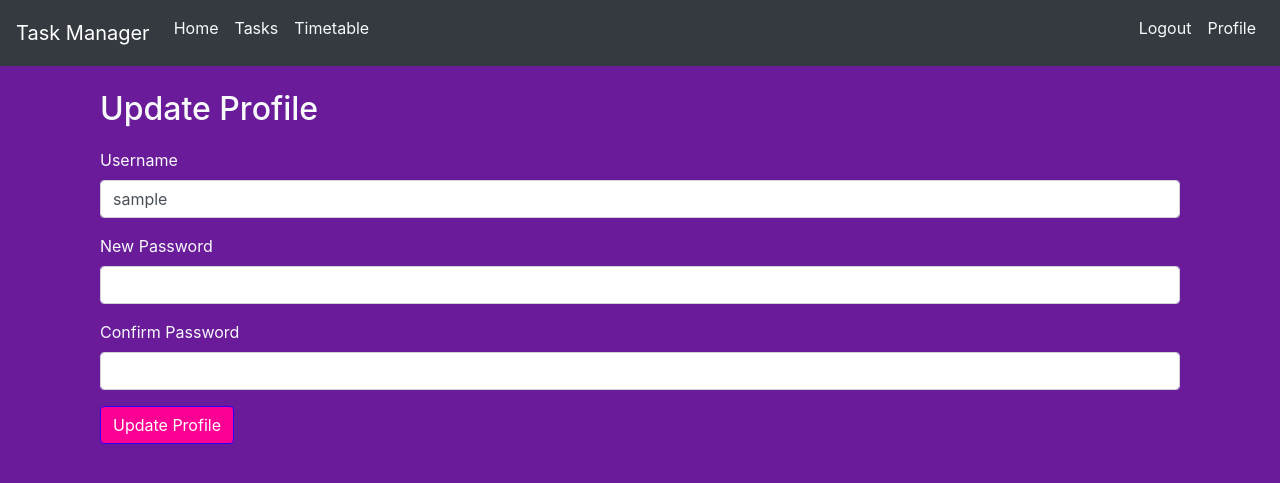
After one commit to shoaib2000857/Final-Project, a Flask app: page /profile in a window 1280 px wide. The commit adds this page. Shown: the top 483 px of the page. Run offline with Flask 3, Linux system fonts and the light colour scheme; the visitor is signed in with stand-in values (Sample User, id 1); some libraries are stand-ins or nearby versions.

Commit message:
Added a Profile Page

```diff
--- a/app.py
+++ b/app.py
@@ -2,7 +2,7 @@ from flask import Flask, render_template, redirect, url_for, request, jsonify, f
 from flask_wtf import CSRFProtect
 from extensions import db, login_manager
 from flask_login import UserMixin, login_user, login_required, logout_user, current_user
-from forms import LoginForm, TaskForm, SignupForm, TimetableEntryForm
+from forms import LoginForm, TaskForm, SignupForm, TimetableEntryForm, ProfileForm
 from models import User, Task, TimetableEntry
 from flask_migrate import Migrate
 
@@ -31,7 +31,7 @@ def create_app():
             user.set_password(form.password.data)
             db.session.add(user)
             db.session.commit()
-            flash('Congratulations, you are now a registered user!')
+            flash('Congratulations, you are now a registered user!', 'success')
             return redirect(url_for('login'))
         return render_template('signup.html', form=form)
 
@@ -42,16 +42,31 @@ def create_app():
             user = User.query.filter_by(username=form.username.data).first()
             if user and user.check_password(form.password.data):
                 login_user(user)
+                flash('Login successful!', 'success')
                 return redirect(url_for('index'))
             else:
-                flash('Invalid username or password')
+                flash('Invalid username or password', 'danger')
         return render_template('login.html', form=form)
 
     @app.route('/logout')
     @login_required
     def logout():
         logout_user()
+        flash('You have been logged out.', 'info')
         return redirect(url_for('login'))
+
+    @app.route('/profile', methods=['GET', 'POST'])
+    @login_required
+    def profile():
+        form = ProfileForm(obj=current_user)
+        if form.validate_on_submit():
+            current_user.username = form.username.data
+            if form.password.data:
+                current_user.set_password(form.password.data)
+            db.session.commit()
+            flash('Profile updated successfully!', 'success')
+            return redirect(url_for('profile'))
+        return render_template('profile.html', form=form)
 
     @app.route('/tasks', methods=['GET', 'POST'])
     @login_required
@@ -68,6 +83,7 @@ def create_app():
             )
             db.session.add(task)
             db.session.commit()
+            flash('Task added successfully!', 'success')
             return redirect(url_for('tasks'))
         tasks = Task.query.filter_by(user_id=current_user.id).all()
         return render_template('tasks.html', form=form, tasks=tasks)
@@ -77,9 +93,11 @@ def create_app():
     def toggle_task(task_id):
         task = Task.query.get_or_404(task_id)
         if task.user_id != current_user.id:
+            flash('You do not have permission to modify this task.', 'danger')
             return redirect(url_for('tasks'))
         task.completed = not task.completed
         db.session.commit()
+        flash('Task status updated.', 'success')
         return redirect(url_for('tasks'))
 
     @app.route('/delete_task/<int:task_id>', methods=['POST'])
@@ -87,9 +105,11 @@ def create_app():
     def delete_task(task_id):
         task = Task.query.get_or_404(task_id)
         if task.user_id != current_user.id:
+            flash('You do not have permission to delete this task.', 'danger')
             return redirect(url_for('tasks'))
         db.session.delete(task)
         db.session.commit()
+        flash('Task deleted.', 'success')
         return redirect(url_for('tasks'))
 
     @app.route('/edit_task/<int:task_id>', methods=['GET', 'POST'])
@@ -97,6 +117,7 @@ def create_app():
     def edit_task(task_id):
         task = Task.query.get_or_404(task_id)
         if task.user_id != current_user.id:
+            flash('You do not have permission to edit this task.', 'danger')
             return redirect(url_for('tasks'))
         form = TaskForm(obj=task)
         if form.validate_on_submit():
@@ -106,6 +127,7 @@ def create_app():
             task.priority = form.priority.data
             task.completed = form.completed.data
             db.session.commit()
+            flash('Task updated successfully!', 'success')
             return redirect(url_for('tasks'))
         return render_template('edit_task.html', form=form, task=task)
 
--- a/forms.py
+++ b/forms.py
@@ -1,10 +1,10 @@
 from flask_wtf import FlaskForm
 from wtforms import StringField, PasswordField, SubmitField, DateField, TimeField, SelectField, BooleanField, TextAreaField, DateTimeField
-from wtforms.validators import DataRequired, EqualTo, ValidationError, DataRequired, Optional
+from wtforms.validators import DataRequired, EqualTo, ValidationError, DataRequired, Optional, Length
 from models import User
 class LoginForm(FlaskForm):
     username = StringField('Username', validators=[DataRequired()])
-    password = PasswordField('Password', validators=[DataRequired()])
+    password = PasswordField('Password', validators=[DataRequired(), Length(min=2, max=20)])
     submit = SubmitField('Login')
 
 class TaskForm(FlaskForm):
@@ -17,8 +17,8 @@ class TaskForm(FlaskForm):
 
 class SignupForm(FlaskForm):
     username = StringField('Username', validators=[DataRequired()])
-    password = PasswordField('Password', validators=[DataRequired()])
-    confirm_password = PasswordField('Confirm Password', validators=[DataRequired(), EqualTo('password')])
+    password = PasswordField('Password', validators=[DataRequired(), Length(min=2, max=20)])
+    confirm_password = PasswordField('Confirm Password', validators=[DataRequired(), EqualTo('password'), Length(min=2, max=20)])
     submit = SubmitField('Sign Up')
 
     def validate_username(self, username):
@@ -32,3 +32,9 @@ class TimetableEntryForm(FlaskForm):
     start_time = TimeField('Start Time', format='%H:%M', validators=[DataRequired()])
     end_time = TimeField('End Time', format='%H:%M', validators=[DataRequired()])
     submit = SubmitField('Save')
+
+class ProfileForm(FlaskForm):
+    username = StringField('Username', validators=[DataRequired(), Length(min=2, max=20)])
+    password = PasswordField('New Password', validators=[Length(min=6, max=20)])
+    confirm_password = PasswordField('Confirm Password', validators=[EqualTo('password')])
+    submit = SubmitField('Update Profile')
--- a/static/styles.css
+++ b/static/styles.css
@@ -121,3 +121,31 @@ li {
     color: black;
     font-size: 1.2em;
 }
+
+.alert-container {
+    position: fixed;
+    top: 70px; /* Adjust this value to ensure it does not overlap with the navbar */
+    right: 10px;
+    z-index: 1050;
+    width: 300px;
+}
+
+.alert {
+    background-color: #f8d7da; /* Default background color for alerts */
+    color: #721c24; /* Default text color for alerts */
+}
+
+.alert-success {
+    background-color: #d4edda; /* Background color for success alerts */
+    color: #155724; /* Text color for success alerts */
+}
+
+.alert-danger {
+    background-color: #f8d7da; /* Background color for danger alerts */
+    color: #721c24; /* Text color for danger alerts */
+}
+
+.alert-info {
+    background-color: #d1ecf1; /* Background color for info alerts */
+    color: #0c5460; /* Text color for info alerts */
+}
--- a/templates/base.html
+++ b/templates/base.html
@@ -31,6 +31,9 @@
                     <li class="nav-item">
                         <a class="nav-link" href="{{ url_for('logout') }}">Logout</a>
                     </li>
+                    <li class="nav-item">
+                        <a class="nav-link" href="{{ url_for('profile') }}">Profile</a>
+                    </li>
                 {% else %}
                     <li class="nav-item">
                         <a class="nav-link" href="{{ url_for('login') }}">Login</a>
@@ -43,6 +46,20 @@
         </div>
     </nav>
     <div class="container mt-4">
+        {% with messages = get_flashed_messages(with_categories=true) %}
+            {% if messages %}
+                <div class="alert-container">
+                    {% for category, message in messages %}
+                        <div class="alert alert-{{ category }} alert-dismissible fade show" role="alert">
+                            {{ message }}
+                            <button type="button" class="close" data-dismiss="alert" aria-label="Close">
+                                <span aria-hidden="true">&times;</span>
+                            </button>
+                        </div>
+                    {% endfor %}
+                </div>
+            {% endif %}
+        {% endwith %}
         {% block content %}{% endblock %}
     </div>
     <!-- Bootstrap JS and dependencies -->
--- /dev/null
+++ b/templates/profile.html
@@ -0,0 +1,25 @@
+{% extends "base.html" %}
+
+{% block content %}
+<div class="container mt-4">
+    <h2>Update Profile</h2>
+    <form method="POST" action="{{ url_for('profile') }}">
+        {{ form.hidden_tag() }}
+        <div class="form-group">
+            {{ form.username.label(class="form-control-label") }}
+            {{ form.username(class="form-control") }}
+        </div>
+        <div class="form-group">
+            {{ form.password.label(class="form-control-label") }}
+            {{ form.password(class="form-control") }}
+        </div>
+        <div class="form-group">
+            {{ form.confirm_password.label(class="form-control-label") }}
+            {{ form.confirm_password(class="form-control") }}
+        </div>
+        <div class="form-group">
+            {{ form.submit(class="btn btn-primary") }}
+        </div>
+    </form>
+</div>
+{% endblock %}
```
Also changed, not shown: instance/site.db.
